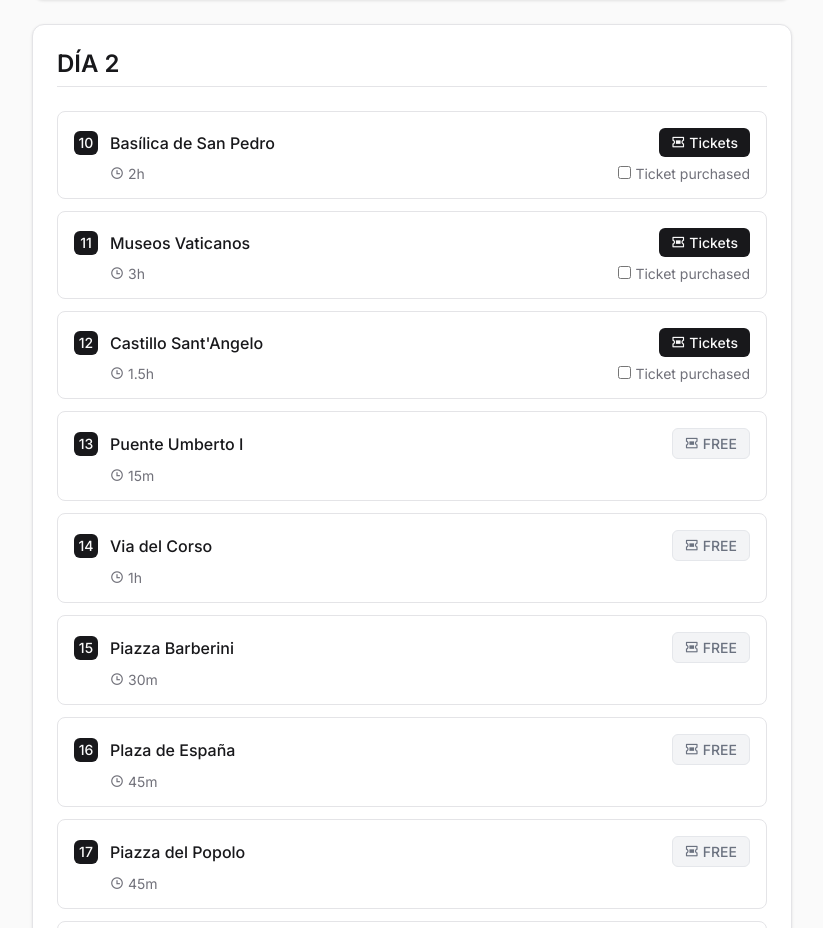
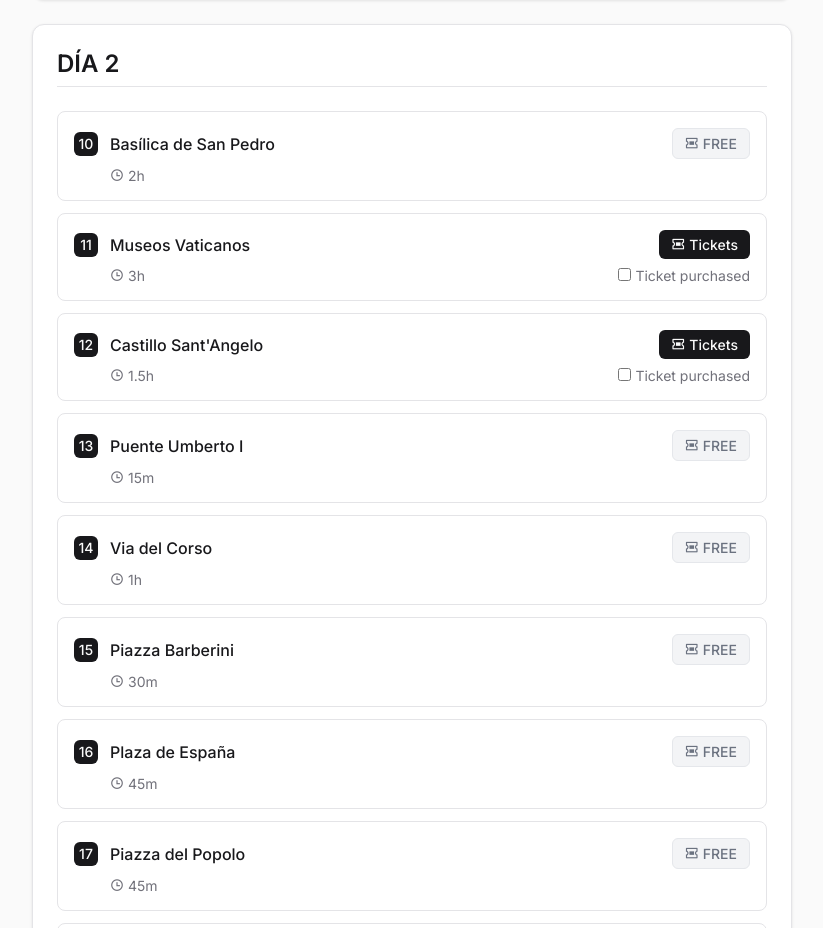
Before and after one commit to manuelalferez/rome-in-2-days, a plain HTML site: page src/index.html in a window 1280 px wide. Shown: the part 1602-2530 px from the top of the page, without its empty margins (228-1051 px from the left). Drawn offline with nearby package versions, Linux system fonts and the light colour scheme.

Commit message:
fix: fixing tickets links

```diff
--- a/src/index.html
+++ b/src/index.html
@@ -321,7 +321,7 @@
                     name: "Panteón de Agripa",
                     url: "https://www.google.com/maps/search/Panteón+de+Agripa,+Roma",
                     time: "1h",
-                    ticket: "https://www.pantheonroma.com/visit-the-pantheon/",
+                    ticket: "https://portale.museiitaliani.it/b2c/buyTicketless/33f77159-0acd-40c4-8524-701f33aae108",
                     coords: [41.8986, 12.4768],
                 },
                 {
@@ -345,21 +345,21 @@
                     name: "Basílica de San Pedro",
                     url: "https://www.google.com/maps/search/Basílica+de+San+Pedro,+Vaticano",
                     time: "2h",
-                    ticket: "https://tickets.vatican.va/", // For dome climb
+                    ticket: "FREE",
                     coords: [41.9022, 12.4539],
                 },
                 {
                     name: "Museos Vaticanos",
                     url: "https://www.google.com/maps/search/Museos+Vaticanos,+Roma",
                     time: "3h",
-                    ticket: "https://www.museivaticani.va/",
+                    ticket: "https://www.museivaticani.va/content/museivaticani/en/organizza-visita/tariffe-e-biglietti.html",
                     coords: [41.9067, 12.4537],
                 },
                 {
                     name: "Castillo Sant'Angelo",
                     url: "https://www.google.com/maps/search/Castillo+Sant%27Angelo,+Roma",
                     time: "1.5h",
-                    ticket: "https://musecastelsantangelo.beniculturali.it/",
+                    ticket: "https://www.gebart.it/",
                     coords: [41.9033, 12.4661],
                 },
                 {
```
